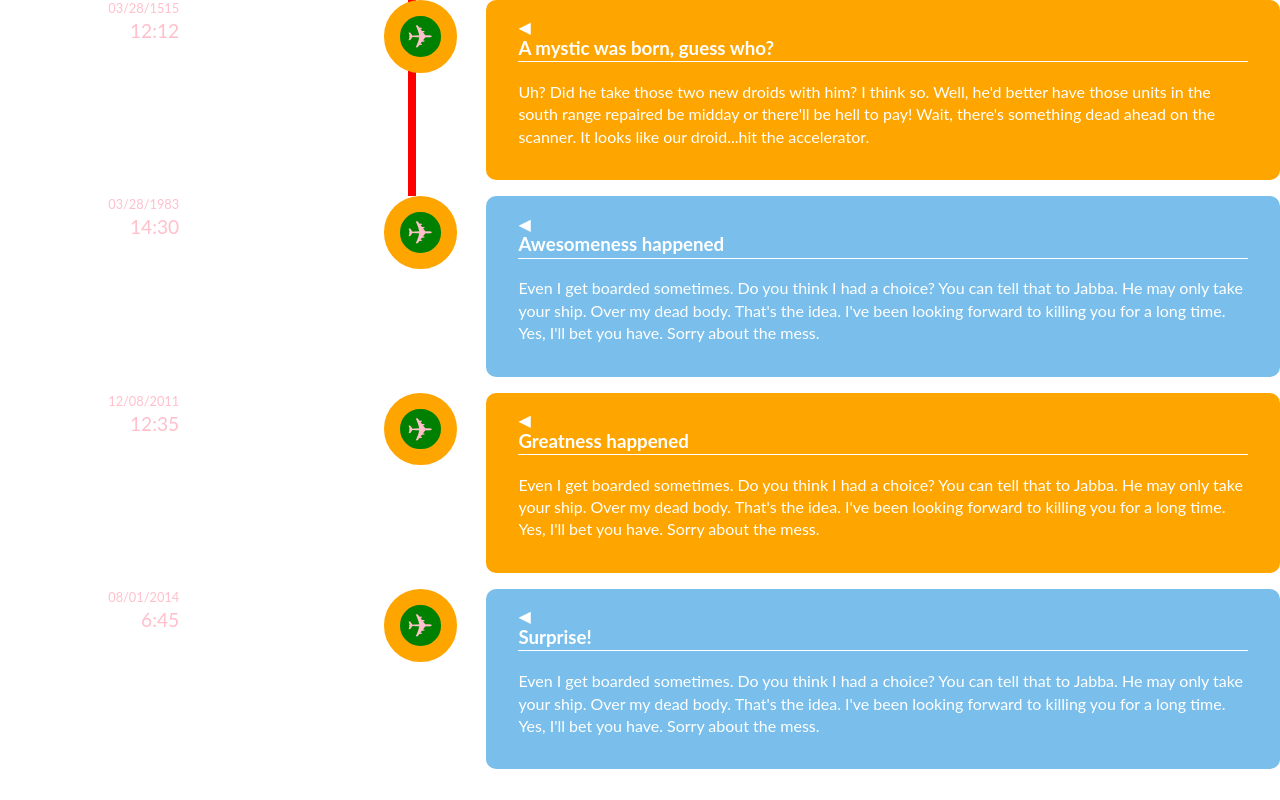
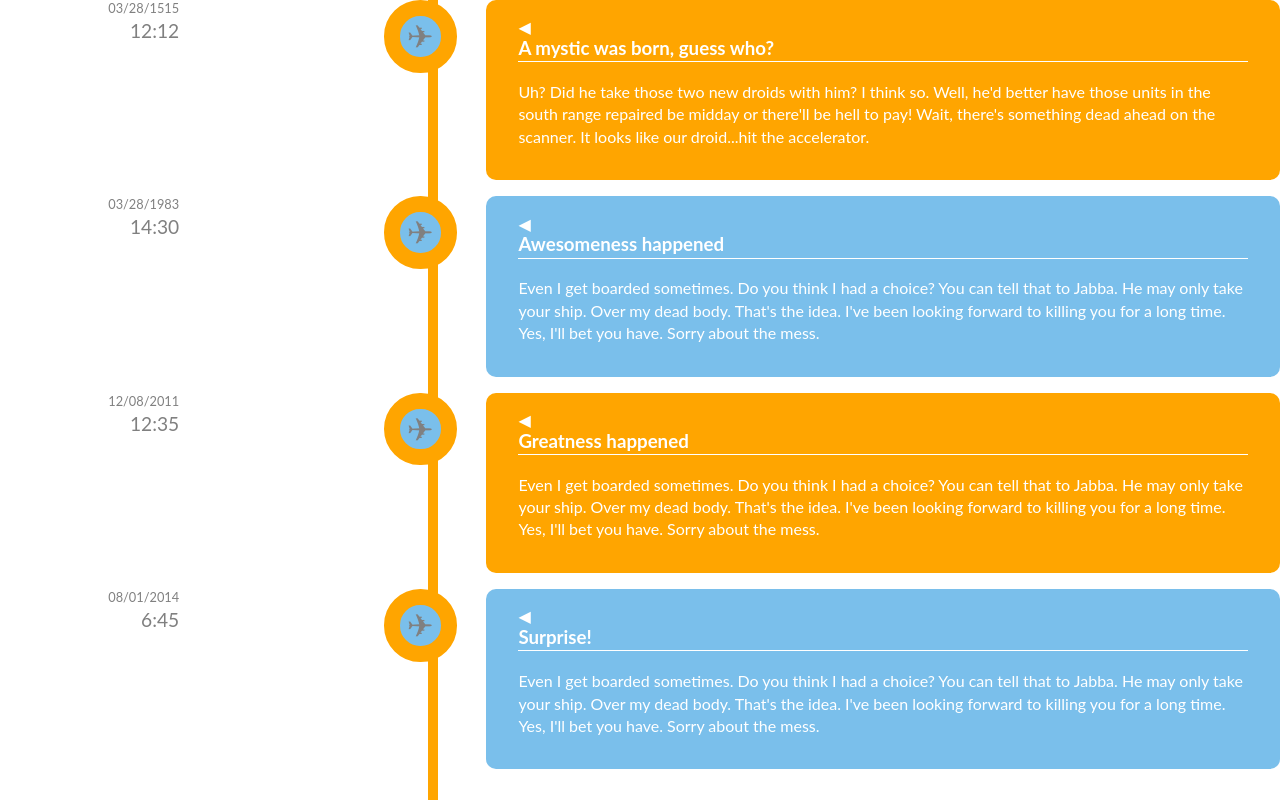
Before and after one commit to melrodbos/TIY-Assignments, a website: page VerticalTimeline/index.html in a window 1280 px wide. Drawn offline with nearby package versions, Linux system fonts and the light colour scheme.

Commit message:
Fixed vertical line.

```diff
--- a/VerticalTimeline/css/main.css
+++ b/VerticalTimeline/css/main.css
@@ -100,7 +100,7 @@ textarea {
 /* Totally not working */
 body {
   font-family: 'Lato', Calibri, Arial, sans-serif;
-  color: pink;
+  color: grey;
 }
 
 h3 {
@@ -117,7 +117,17 @@ h3 {
 .timeline {
   margin: 0; padding: 0;
   list-style: none;
+}
 
+.timeline:before{
+  content: '';
+  position: absolute;
+  top: 0;
+  bottom: 0;
+  width: 10px;
+  background: orange;
+  left: 34.2%;
+  margin-left: -10px;
 }
 
 .timeline li {
@@ -134,7 +144,7 @@ h3 {
   line-height: 2.5ex; width: 2.5ex;
   border: 0.5em solid orange;
   border-radius: 50%;
-  background-color: green;
+  background-color: #7ABFEB;
 }
 
 .timeline li::after {
@@ -150,7 +160,7 @@ h3 {
 .timeline li article::before{
   content: '\25c0';
   position: absolute;
-  border-color: pink;
+  border-color: white;
   display: block;
 
 }
@@ -189,19 +199,6 @@ h3 {
 } */
 
 
-/* promote  */
-.verticalline time::after {
-  content: " ";
-  position: absolute;
-  left: 30%;
-  width: 1ex;
-  background-color: red;
-  top: 0;
-  bottom: 0;
-  z-index: -1;
-  margin-left: 3.0ex;
-
-}
 
 
 
```
